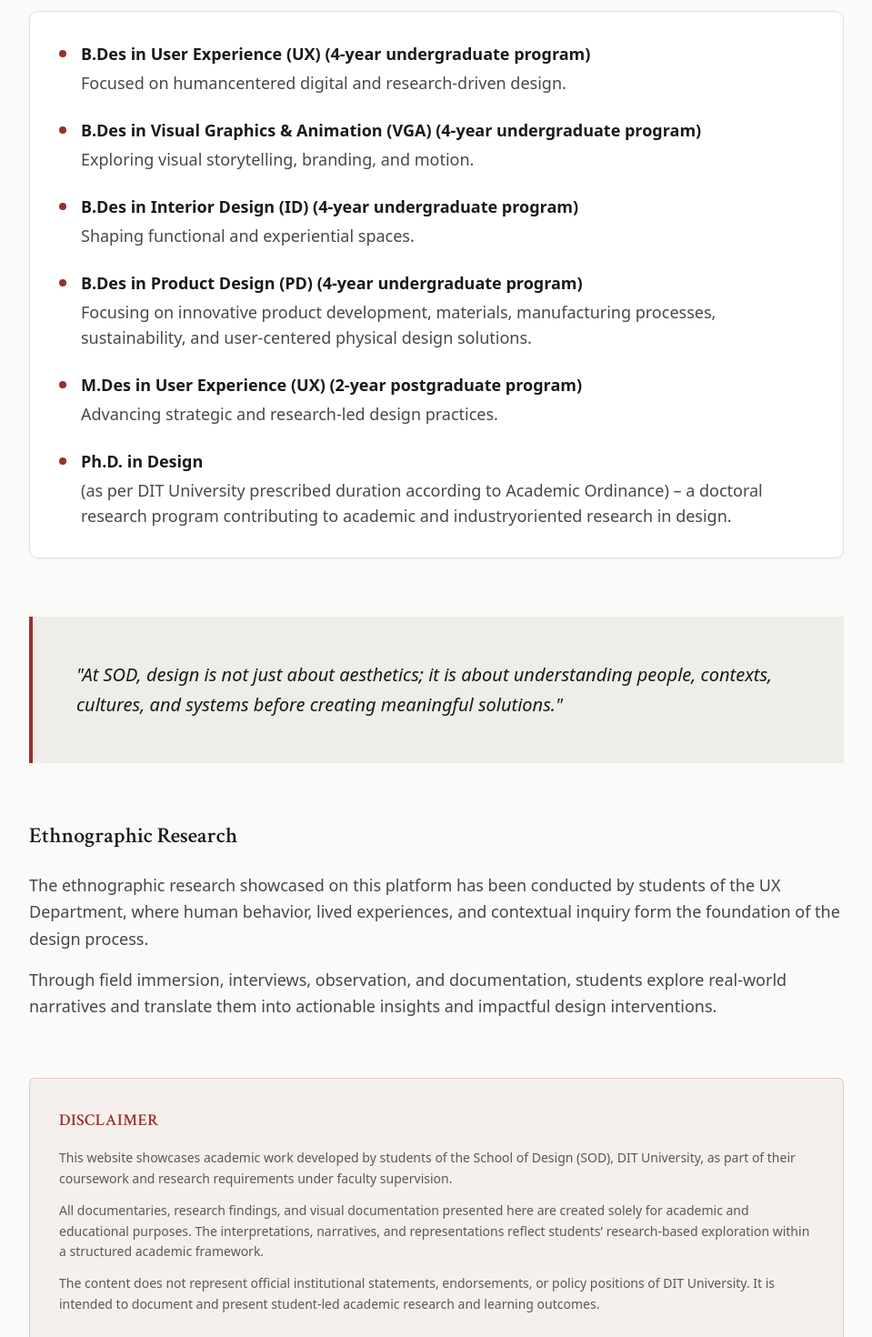
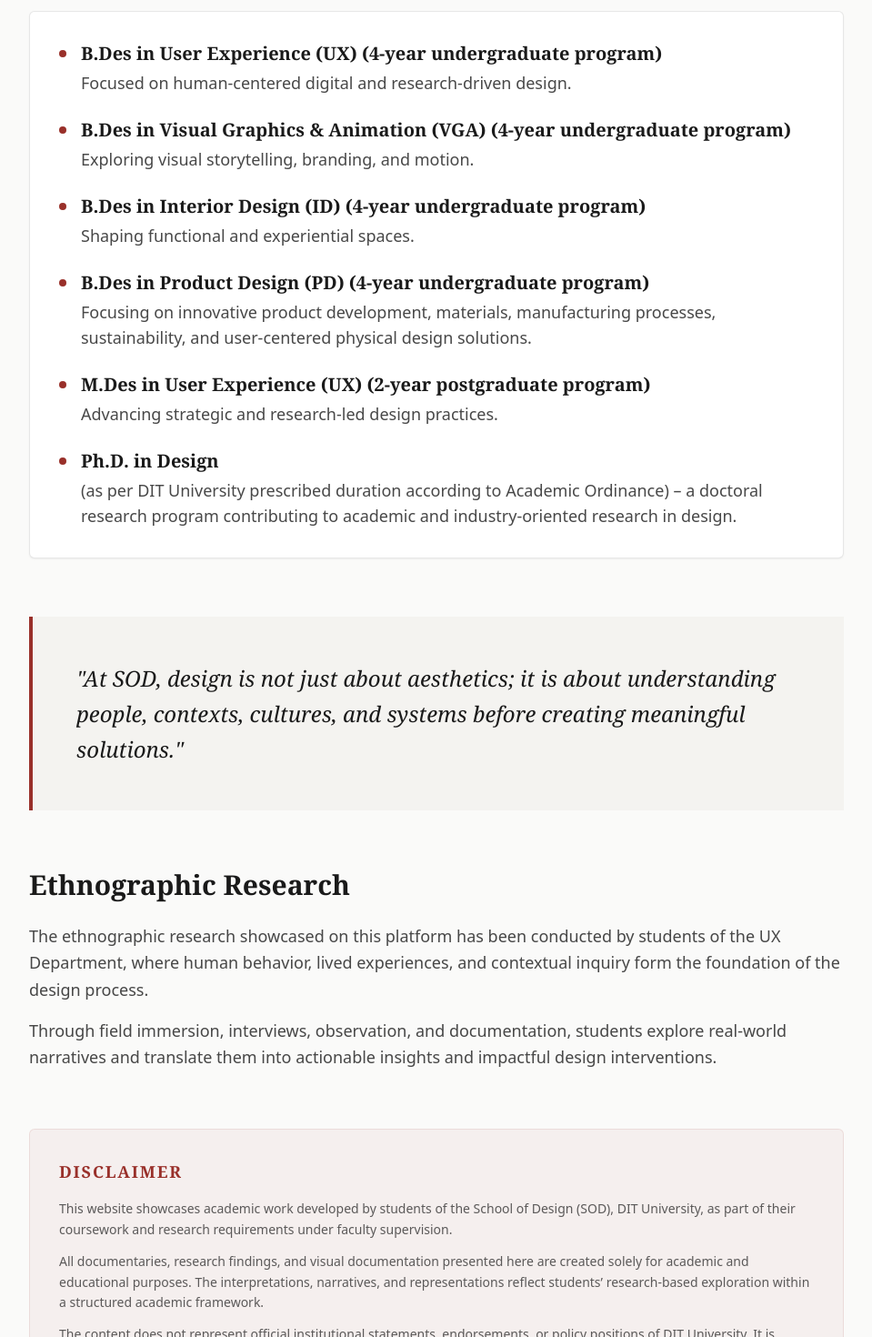
Before and after one commit to Gauravkumar260/Ethnography-research-project, a Next.js app in the folder client/: page /about in a window 1280 px wide. Shown: the part 480-1950 px from the top of the page at 91% size, without its empty margins (160-1119 px from the left). Built offline with nearby package versions, Linux system fonts and the light colour scheme.

Commit message:
style: align about page typography with project design system

```diff
--- a/client/src/app/about/page.tsx
+++ b/client/src/app/about/page.tsx
@@ -1,13 +1,12 @@
-
 import React from 'react';
 
 export default function AboutPage() {
   return (
-    <div className="min-h-screen">
+    <div className="min-h-screen font-sans">
       {/* Header */}
       <section className="py-20 px-4 bg-[#1a1a1a] text-[#E3E1DB]">
         <div className="max-w-4xl mx-auto text-center">
-          <h1 className="mb-6 text-4xl font-bold">
+          <h1 className="mb-6 text-4xl font-bold font-serif tracking-wide">
             The School of Design at DIT University
           </h1>
           <p className="text-[#E3E1DB]/80 text-lg leading-relaxed max-w-2xl mx-auto">
@@ -17,7 +16,7 @@ export default function AboutPage() {
       </section>
 
       {/* Main Content */}
-      <section className="py-16 px-4">
+      <section className="py-16 px-4 bg-[#FAFAF9]">
         <div className="max-w-4xl mx-auto space-y-16">
 
           {/* Introduction */}
@@ -27,48 +26,48 @@ export default function AboutPage() {
             </p>
 
             {/* Programs List */}
-            <div className="bg-white p-6 md:p-8 rounded-lg border border-[#E3E1DB] shadow-sm">
+            <div className="bg-white p-6 md:p-8 rounded-sm border border-[#1a1a1a]/10 shadow-sm">
               <ul className="space-y-6">
                 <li className="flex gap-4 items-start">
                   <div className="w-2 h-2 rounded-full bg-[#99302A] mt-2.5 flex-shrink-0"></div>
                   <div className="text-[#1a1a1a]/80 text-lg">
-                    <strong className="text-[#1a1a1a] block mb-1">B.Des in User Experience (UX) (4-year undergraduate program)</strong>
-                    Focused on humancentered digital and research-driven design.
+                    <strong className="text-[#1a1a1a] block mb-1 font-serif text-xl">B.Des in User Experience (UX) (4-year undergraduate program)</strong>
+                    Focused on human-centered digital and research-driven design.
                   </div>
                 </li>
                 <li className="flex gap-4 items-start">
                   <div className="w-2 h-2 rounded-full bg-[#99302A] mt-2.5 flex-shrink-0"></div>
                   <div className="text-[#1a1a1a]/80 text-lg">
-                    <strong className="text-[#1a1a1a] block mb-1">B.Des in Visual Graphics & Animation (VGA) (4-year undergraduate program)</strong>
+                    <strong className="text-[#1a1a1a] block mb-1 font-serif text-xl">B.Des in Visual Graphics & Animation (VGA) (4-year undergraduate program)</strong>
                     Exploring visual storytelling, branding, and motion.
                   </div>
                 </li>
                 <li className="flex gap-4 items-start">
                   <div className="w-2 h-2 rounded-full bg-[#99302A] mt-2.5 flex-shrink-0"></div>
                   <div className="text-[#1a1a1a]/80 text-lg">
-                    <strong className="text-[#1a1a1a] block mb-1">B.Des in Interior Design (ID) (4-year undergraduate program)</strong>
+                    <strong className="text-[#1a1a1a] block mb-1 font-serif text-xl">B.Des in Interior Design (ID) (4-year undergraduate program)</strong>
                     Shaping functional and experiential spaces.
                   </div>
                 </li>
                 <li className="flex gap-4 items-start">
                   <div className="w-2 h-2 rounded-full bg-[#99302A] mt-2.5 flex-shrink-0"></div>
                   <div className="text-[#1a1a1a]/80 text-lg">
-                    <strong className="text-[#1a1a1a] block mb-1">B.Des in Product Design (PD) (4-year undergraduate program)</strong>
+                    <strong className="text-[#1a1a1a] block mb-1 font-serif text-xl">B.Des in Product Design (PD) (4-year undergraduate program)</strong>
                     Focusing on innovative product development, materials, manufacturing processes, sustainability, and user-centered physical design solutions.
                   </div>
                 </li>
                 <li className="flex gap-4 items-start">
                   <div className="w-2 h-2 rounded-full bg-[#99302A] mt-2.5 flex-shrink-0"></div>
                   <div className="text-[#1a1a1a]/80 text-lg">
-                    <strong className="text-[#1a1a1a] block mb-1">M.Des in User Experience (UX) (2-year postgraduate program)</strong>
+                    <strong className="text-[#1a1a1a] block mb-1 font-serif text-xl">M.Des in User Experience (UX) (2-year postgraduate program)</strong>
                     Advancing strategic and research-led design practices.
                   </div>
                 </li>
                 <li className="flex gap-4 items-start">
                   <div className="w-2 h-2 rounded-full bg-[#99302A] mt-2.5 flex-shrink-0"></div>
                   <div className="text-[#1a1a1a]/80 text-lg">
-                    <strong className="text-[#1a1a1a] block mb-1">Ph.D. in Design</strong>
-                    (as per DIT University prescribed duration according to Academic Ordinance) – a doctoral research program contributing to academic and industryoriented research in design.
+                    <strong className="text-[#1a1a1a] block mb-1 font-serif text-xl">Ph.D. in Design</strong>
+                    (as per DIT University prescribed duration according to Academic Ordinance) – a doctoral research program contributing to academic and industry-oriented research in design.
                   </div>
                 </li>
               </ul>
@@ -76,15 +75,15 @@ export default function AboutPage() {
           </div>
 
           {/* Philosophy Quote */}
-          <div className="bg-[#E3E1DB]/50 p-8 md:p-12 border-l-4 border-[#99302A]">
-            <p className="text-[#1a1a1a] text-xl font-medium italic leading-relaxed">
+          <div className="bg-[#E3E1DB]/30 p-8 md:p-12 border-l-4 border-[#99302A]">
+            <p className="text-[#1a1a1a] text-2xl font-serif italic leading-relaxed">
               &quot;At SOD, design is not just about aesthetics; it is about understanding people, contexts, cultures, and systems before creating meaningful solutions.&quot;
             </p>
           </div>
 
           {/* Ethnographic Research */}
           <div>
-            <h2 className="text-[#1a1a1a] mb-6 text-2xl font-semibold">
+            <h2 className="text-[#1a1a1a] mb-6 text-3xl font-bold font-serif">
               Ethnographic Research
             </h2>
             <div className="space-y-4 text-[#1a1a1a]/80 leading-relaxed text-lg">
@@ -98,8 +97,8 @@ export default function AboutPage() {
           </div>
 
           {/* Disclaimer */}
-          <div className="bg-[#99302A]/5 p-8 text-sm text-[#1a1a1a]/70 leading-relaxed border border-[#99302A]/20 rounded-sm">
-            <h3 className="text-[#99302A] mb-4 text-lg font-semibold uppercase tracking-wide">
+          <div className="bg-[#99302A]/5 p-8 text-sm text-[#1a1a1a]/70 leading-relaxed border border-[#99302A]/10 rounded-sm">
+            <h3 className="text-[#99302A] mb-4 text-lg font-bold font-serif uppercase tracking-widest">
               Disclaimer
             </h3>
             <div className="space-y-3">
@@ -120,7 +119,7 @@ export default function AboutPage() {
 
       {/* Footer Branding */}
       <section className="py-12 px-4 bg-[#1a1a1a] text-[#E3E1DB] border-t border-[#E3E1DB]/10">
-        <div className="max-w-4xl mx-auto text-center opacity-60 text-sm font-light">
+        <div className="max-w-4xl mx-auto text-center opacity-60 text-sm font-light tracking-wide">
           School of Design | DIT University
         </div>
       </section>
```
